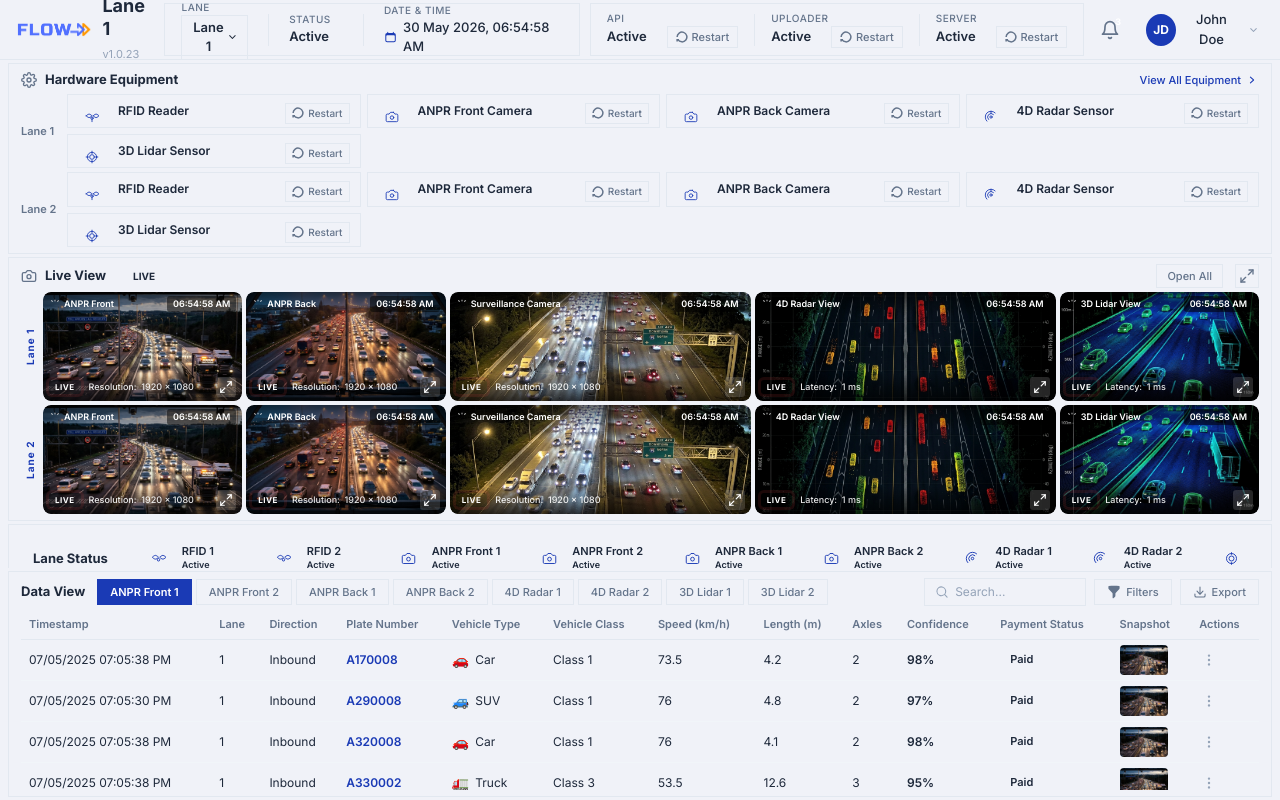
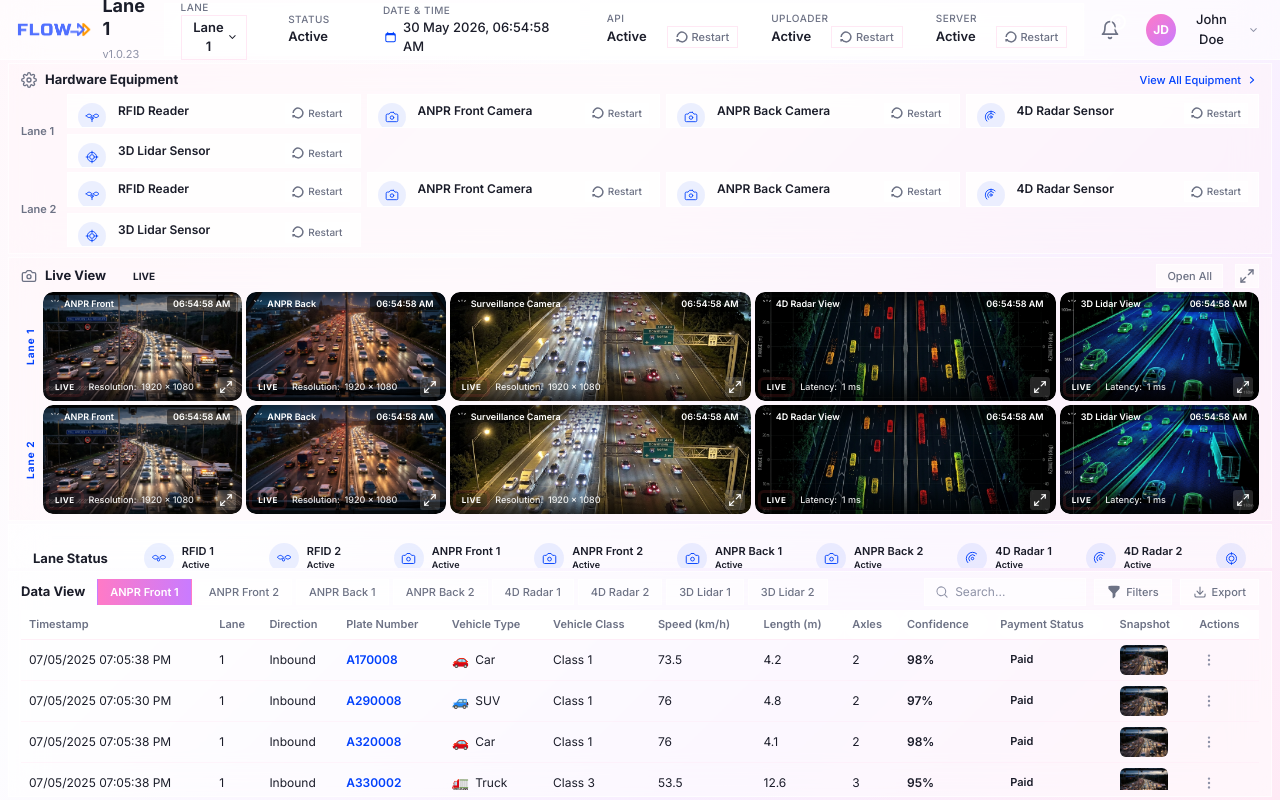
Before and after one commit to N1shkarsh-70/mlff-lane, an Angular app: page / in a window 1280 px wide. Built offline with nearby package versions, Linux system fonts and the light colour scheme.

Commit message:
change and update on 8 june

```diff
--- a/src/app/app.component.css
+++ b/src/app/app.component.css
@@ -10,7 +10,7 @@
   flex-direction: column;
   height: 100vh;
   width: 100%;
-  background: var(--color-bg-page);
+  background: linear-gradient(135deg, #FFF7FB 0%, #FDFDFF 35%, #F8EEFF 70%, #FFEAF5 100%);
   overflow: hidden;
 }
 
@@ -25,9 +25,6 @@
 }
 
 /* === Proportional Height Budget === */
-/* Header: ~7% (handled by the header component fixed height) */
-/* Remaining viewport distributed proportionally: */
-
 app-hardware-equipment {
   flex: 0 0 26%;
   min-height: 0;
@@ -60,7 +57,7 @@ app-data-view {
   }
 }
 
-/* === Laptop (1366px - 1439px) density adjustment === */
+/* === Laptop density adjustment === */
 @media (max-width: 1439px) {
   .dashboard-main {
     gap: 3px;
--- a/src/app/components/data-view/data-view.component.css
+++ b/src/app/components/data-view/data-view.component.css
@@ -6,14 +6,17 @@
 }
 
 .data-view-section {
-  background: var(--color-bg-card);
-  border: 1px solid var(--color-border);
+  background: rgba(255, 255, 255, 0.55);
+  backdrop-filter: blur(18px);
+  -webkit-backdrop-filter: blur(18px);
+  border: 1px solid rgba(255, 255, 255, 0.65);
   border-radius: var(--radius-card);
   padding: 6px 12px;
   display: flex;
   flex-direction: column;
   overflow: hidden;
   height: 100%;
+  box-shadow: var(--shadow-card);
 }
 
 .section-title {
@@ -44,8 +47,8 @@
   font-size: 11px;
   font-weight: 500;
   color: var(--color-text-secondary);
-  background: none;
-  border: 1px solid var(--color-border);
+  background: rgba(255, 255, 255, 0.55);
+  border: 1px solid rgba(255, 255, 255, 0.65);
   padding: 4px 12px;
   border-radius: var(--radius-pill);
   cursor: pointer;
@@ -53,13 +56,13 @@
   transition: all 0.2s;
 }
 .tab-item:hover {
-  border-color: var(--color-primary);
+  border-color: rgba(255, 225, 240, 0.75);
   color: var(--color-primary);
 }
 .tab-item.active {
-  background: var(--color-primary);
+  background: linear-gradient(90deg, #FF7AC6 0%, #C97BFF 100%);
   color: white;
-  border-color: var(--color-primary);
+  border-color: transparent;
   font-weight: 600;
 }
 
@@ -68,14 +71,14 @@
   display: flex;
   align-items: center;
   gap: 6px;
-  border: 1px solid var(--color-border);
+  border: 1px solid rgba(255, 255, 255, 0.65);
   border-radius: var(--radius-btn);
   padding: 4px 10px;
-  background: var(--color-bg-card);
+  background: rgba(255, 255, 255, 0.55);
   transition: border-color 0.2s;
 }
 .search-box:focus-within {
-  border-color: var(--color-primary);
+  border-color: var(--accent-pink);
 }
 
 .search-input {
@@ -99,8 +102,8 @@
   font-size: 11px;
   font-weight: 500;
   color: var(--color-text-secondary);
-  background: none;
-  border: 1px solid var(--color-border);
+  background: rgba(255, 255, 255, 0.55);
+  border: 1px solid rgba(255, 255, 255, 0.65);
   padding: 4px 12px;
   border-radius: var(--radius-btn);
   cursor: pointer;
@@ -108,7 +111,7 @@
   white-space: nowrap;
 }
 .action-btn:hover {
-  border-color: var(--color-primary);
+  border-color: var(--accent-pink);
   color: var(--color-primary);
 }
 
@@ -132,11 +135,13 @@
   font-weight: 600;
   color: var(--color-text-secondary);
   padding: 6px 8px;
-  border-bottom: 1px solid var(--color-border);
+  border-bottom: 1px solid rgba(255, 225, 240, 0.5);
   white-space: nowrap;
   position: sticky;
   top: 0;
-  background: var(--color-bg-card);
+  background: rgba(255, 255, 255, 0.85);
+  backdrop-filter: blur(12px);
+  -webkit-backdrop-filter: blur(12px);
 }
 
 .data-table tbody td {
@@ -144,14 +149,14 @@
   color: var(--color-text-primary);
   font-size: 12px;
   white-space: nowrap;
-  border-bottom: 1px solid #f1f5f9;
+  border-bottom: 1px solid rgba(255, 225, 240, 0.3);
 }
 
 .table-row {
   transition: background 0.15s;
 }
 .table-row:hover {
-  background: var(--color-primary-50);
+  background: rgba(255, 122, 198, 0.06);
 }
 
 .plate-link {
@@ -189,7 +194,7 @@
 .snapshot-thumb {
   width: 48px;
   height: 30px;
-  border-radius: 4px;
+  border-radius: 6px;
   overflow: hidden;
   background: var(--color-bg-dark);
 }
@@ -211,7 +216,7 @@
   align-items: center;
 }
 .actions-btn:hover {
-  background: var(--color-primary-50);
+  background: rgba(255, 122, 198, 0.08);
   color: var(--color-primary);
 }
 
--- a/src/app/components/hardware-equipment/equipment-card/equipment-card.component.css
+++ b/src/app/components/hardware-equipment/equipment-card/equipment-card.component.css
@@ -5,19 +5,20 @@
 }
 
 .equipment-card {
-  background: var(--color-bg-card);
-  border: 1px solid var(--color-border);
+  background: rgba(255, 255, 255, 0.72);
+  border: 1px solid rgba(255, 255, 255, 0.75);
   border-radius: var(--radius-card);
   padding: 8px 10px 6px;
   display: flex;
   flex-direction: column;
   gap: 4px;
-  transition: all 0.2s ease;
+  transition: all 0.25s ease;
   height: 100%;
   overflow: hidden;
+  box-shadow: var(--shadow-inner-glow);
 }
 .equipment-card:hover {
-  border-color: var(--color-border-hover);
+  border-color: rgba(255, 225, 240, 0.75);
   box-shadow: var(--shadow-card-hover);
 }
 .equipment-card.inactive {
@@ -28,7 +29,7 @@
   width: 28px;
   height: 28px;
   border-radius: 50%;
-  background: var(--color-primary-light);
+  background: rgba(2, 65, 252, 0.08);
   display: flex;
   align-items: center;
   justify-content: center;
@@ -96,8 +97,8 @@
   font-size: 10px;
   font-weight: 500;
   color: var(--color-text-secondary);
-  background: var(--color-bg-card);
-  border: 1px solid var(--color-border);
+  background: rgba(255, 255, 255, 0.55);
+  border: 1px solid rgba(255, 255, 255, 0.65);
   border-radius: var(--radius-btn);
   cursor: pointer;
   transition: all 0.2s;
@@ -105,9 +106,9 @@
   flex-shrink: 0;
 }
 .restart-button:hover {
-  border-color: var(--color-primary);
+  border-color: var(--accent-pink);
   color: var(--color-primary);
-  background: var(--color-primary-50);
+  background: rgba(255, 122, 198, 0.08);
 }
 .restart-button:disabled {
   opacity: 0.5;
--- a/src/app/components/hardware-equipment/hardware-equipment.component.css
+++ b/src/app/components/hardware-equipment/hardware-equipment.component.css
@@ -6,14 +6,17 @@
 }
 
 .hardware-section {
-  background: var(--color-bg-card);
-  border: 1px solid var(--color-border);
+  background: rgba(255, 245, 250, 0.52);
+  backdrop-filter: blur(18px);
+  -webkit-backdrop-filter: blur(18px);
+  border: 1px solid rgba(255, 255, 255, 0.65);
   border-radius: var(--radius-card);
   padding: 6px 12px;
   height: 100%;
   display: flex;
   flex-direction: column;
   overflow: hidden;
+  box-shadow: var(--shadow-card);
 }
 
 .section-header {
--- a/src/app/components/header/header.component.css
+++ b/src/app/components/header/header.component.css
@@ -8,8 +8,10 @@
   justify-content: space-between;
   padding: 0 16px;
   height: 60px;
-  background: var(--color-bg-card);
-  border-bottom: 1px solid var(--color-border);
+  background: rgba(255, 255, 255, 0.55);
+  backdrop-filter: blur(18px);
+  -webkit-backdrop-filter: blur(18px);
+  border-bottom: 1px solid rgba(255, 255, 255, 0.65);
   box-shadow: var(--shadow-header);
   gap: 10px;
   flex-shrink: 0;
@@ -21,8 +23,10 @@
 }
 
 .header-card {
-  background: var(--color-bg-card);
-  border: 1px solid var(--color-border);
+  background: rgba(255, 255, 255, 0.55);
+  backdrop-filter: blur(18px);
+  -webkit-backdrop-filter: blur(18px);
+  border: 1px solid rgba(255, 255, 255, 0.65);
   border-radius: var(--radius-card);
   padding: 6px 16px;
   height: 53px;
@@ -35,7 +39,7 @@
   font-weight: 600;
   color: var(--color-text-primary);
   background: none;
-  border: 1px solid var(--color-border);
+  border: 1px solid rgba(255, 225, 240, 0.75);
   padding: 2px 8px;
   border-radius: var(--radius-btn);
   cursor: pointer;
@@ -51,8 +55,10 @@
   top: 100%;
   left: 0;
   margin-top: 4px;
-  background: var(--color-bg-card);
-  border: 1px solid var(--color-border);
+  background: rgba(255, 255, 255, 0.85);
+  backdrop-filter: blur(18px);
+  -webkit-backdrop-filter: blur(18px);
+  border: 1px solid rgba(255, 255, 255, 0.65);
   border-radius: var(--radius-btn);
   box-shadow: var(--shadow-card-hover);
   z-index: 50;
@@ -73,12 +79,12 @@
   transition: background 0.15s;
 }
 .dropdown-item:hover {
-  background: var(--color-primary-50);
+  background: rgba(255, 122, 198, 0.08);
 }
 .dropdown-item.active {
   color: var(--color-primary);
   font-weight: 600;
-  background: var(--color-primary-light);
+  background: rgba(2, 65, 252, 0.06);
 }
 
 .status-dot {
@@ -104,7 +110,7 @@
   font-weight: 500;
   color: var(--color-text-secondary);
   background: none;
-  border: 1px solid var(--color-border);
+  border: 1px solid rgba(255, 225, 240, 0.75);
   padding: 2px 8px;
   border-radius: var(--radius-btn);
   cursor: pointer;
@@ -129,7 +135,7 @@
   transition: all 0.2s;
 }
 .notification-bell:hover {
-  background: var(--color-primary-50);
+  background: rgba(255, 122, 198, 0.08);
   color: var(--color-primary);
 }
 
@@ -147,14 +153,14 @@
   display: flex;
   align-items: center;
   justify-content: center;
-  border: 2px solid var(--color-bg-card);
+  border: 2px solid rgba(255, 255, 255, 0.85);
 }
 
 .user-avatar {
   width: 32px;
   height: 32px;
   border-radius: 50%;
-  background: var(--color-primary);
+  background: linear-gradient(135deg, #FF7AC6, #C97BFF);
   color: white;
   display: flex;
   align-items: center;
@@ -172,5 +178,5 @@
   transition: background 0.15s;
 }
 .user-profile button:hover {
-  background: var(--color-primary-50);
+  background: rgba(255, 122, 198, 0.08);
 }
--- a/src/app/components/lane-status/lane-status.component.css
+++ b/src/app/components/lane-status/lane-status.component.css
@@ -7,8 +7,10 @@
 
 /* === Outer Card Container === */
 .lane-status-section {
-  background: var(--color-bg-card);
-  border: 1px solid var(--color-border);
+  background: rgba(255, 255, 255, 0.55);
+  backdrop-filter: blur(18px);
+  -webkit-backdrop-filter: blur(18px);
+  border: 1px solid rgba(255, 255, 255, 0.65);
   border-radius: var(--radius-card);
   padding: 12px 20px;
   height: 100%;
@@ -16,6 +18,7 @@
   align-items: center;
   overflow: hidden;
   min-height: 68px;
+  box-shadow: var(--shadow-card);
 }
 
 /* Responsive outer padding */
@@ -85,7 +88,7 @@
   width: 30px;
   height: 30px;
   border-radius: 50%;
-  background: var(--color-primary-light);
+  background: rgba(2, 65, 252, 0.08);
   display: flex;
   align-items: center;
   justify-content: center;
--- a/src/app/components/live-view/feed-panel/feed-panel.component.css
+++ b/src/app/components/live-view/feed-panel/feed-panel.component.css
@@ -7,12 +7,13 @@
 
 .feed-container {
   position: relative;
-  border-radius: 8px;
+  border-radius: 10px;
   overflow: hidden;
   background: var(--color-bg-dark);
   cursor: pointer;
   height: 100%;
   min-height: 0;
+  box-shadow: 0 4px 16px rgba(214, 188, 210, 0.10);
 }
 
 .feed-image {
--- a/src/app/components/live-view/live-view.component.css
+++ b/src/app/components/live-view/live-view.component.css
@@ -6,14 +6,17 @@
 }
 
 .live-view-section {
-  background: var(--color-bg-card);
-  border: 1px solid var(--color-border);
+  background: rgba(255, 245, 250, 0.52);
+  backdrop-filter: blur(18px);
+  -webkit-backdrop-filter: blur(18px);
+  border: 1px solid rgba(255, 255, 255, 0.65);
   border-radius: var(--radius-card);
   padding: 6px 12px;
   height: 100%;
   display: flex;
   flex-direction: column;
   overflow: hidden;
+  box-shadow: var(--shadow-card);
 }
 
 .section-header {
@@ -54,21 +57,21 @@
   font-size: 11px;
   font-weight: 500;
   color: var(--color-text-secondary);
-  background: none;
-  border: 1px solid var(--color-border);
+  background: rgba(255, 255, 255, 0.55);
+  border: 1px solid rgba(255, 255, 255, 0.65);
   padding: 3px 10px;
   border-radius: var(--radius-btn);
   cursor: pointer;
   transition: all 0.2s;
 }
 .open-all-btn:hover {
-  border-color: var(--color-primary);
+  border-color: var(--accent-pink);
   color: var(--color-primary);
 }
 
 .fullscreen-toggle-btn {
-  background: none;
-  border: 1px solid var(--color-border);
+  background: rgba(255, 255, 255, 0.55);
+  border: 1px solid rgba(255, 255, 255, 0.65);
   color: var(--color-text-secondary);
   padding: 3px;
   border-radius: var(--radius-btn);
@@ -78,7 +81,7 @@
   align-items: center;
 }
 .fullscreen-toggle-btn:hover {
-  border-color: var(--color-primary);
+  border-color: var(--accent-pink);
   color: var(--color-primary);
 }
 
@@ -123,7 +126,7 @@
   height: 100%;
   min-height: 0;
   overflow: hidden;
-  border-radius: 8px;
+  border-radius: 10px;
 }
 
 /* ANPR Front: 2 cols */
--- a/src/styles.css
+++ b/src/styles.css
@@ -4,26 +4,31 @@
 @import "tailwindcss";
 
 @theme {
-  /* === Colors === */
-  --color-primary: #1a3ab5;
-  --color-primary-dark: #142d8c;
-  --color-primary-light: #e8ecfa;
-  --color-primary-50: #f0f3ff;
-  --color-primary-100: #dce3ff;
-  --color-success: #22c55e;
-  --color-success-light: #dcfce7;
-  --color-danger: #ef4444;
-  --color-danger-light: #fee2e2;
+  /* === Colors — Glassmorphism Pink/Lavender === */
+  --color-primary: #0241FC;
+  --color-primary-dark: #0231CC;
+  --color-primary-light: rgba(2, 65, 252, 0.08);
+  --color-primary-50: rgba(2, 65, 252, 0.05);
+  --color-primary-100: rgba(2, 65, 252, 0.10);
+  --color-success: #1DBF73;
+  --color-success-light: rgba(29, 191, 115, 0.12);
+  --color-danger: #FF4D4F;
+  --color-danger-light: rgba(255, 77, 79, 0.12);
   --color-warning: #f59e0b;
-  --color-bg-page: #f0f2f8;
-  --color-bg-card: #ffffff;
+  --color-bg-page: #FFF7FB;
+  --color-bg-card: rgba(255, 255, 255, 0.55);
+  --color-bg-card-solid: rgba(255, 255, 255, 0.72);
   --color-bg-dark: #0f172a;
   --color-bg-overlay: rgba(15, 23, 42, 0.7);
-  --color-text-primary: #1e293b;
-  --color-text-secondary: #64748b;
-  --color-text-muted: #94a3b8;
-  --color-border: #e2e8f0;
-  --color-border-hover: #cbd5e1;
+  --color-text-primary: #1B1D2A;
+  --color-text-secondary: #6D7285;
+  --color-text-muted: #8E92A7;
+  --color-border: rgba(255, 255, 255, 0.65);
+  --color-border-hover: rgba(255, 225, 240, 0.75);
+
+  /* === Accent Gradients === */
+  --accent-pink: #FF7AC6;
+  --accent-purple: #C97BFF;
 
   /* === Font Family === */
   --font-sans: 'Inter', system-ui, -apple-system, sans-serif;
@@ -31,13 +36,14 @@
   /* === Border Radius === */
   --radius-card: 16px;
   --radius-badge: 20px;
-  --radius-btn: 6px;
+  --radius-btn: 8px;
   --radius-pill: 9999px;
 
-  /* === Shadows === */
-  --shadow-card: 0 1px 3px rgba(0, 0, 0, 0.08);
-  --shadow-card-hover: 0 4px 12px rgba(0, 0, 0, 0.12);
-  --shadow-header: 0 2px 8px rgba(0, 0, 0, 0.06);
+  /* === Shadows (very subtle) === */
+  --shadow-card: 0 4px 16px rgba(214, 188, 210, 0.10);
+  --shadow-card-hover: 0 10px 28px rgba(229, 160, 205, 0.18);
+  --shadow-header: 0 8px 30px rgba(215, 177, 203, 0.12);
+  --shadow-inner-glow: 0 6px 20px rgba(236, 177, 215, 0.12), inset 0 1px 0 rgba(255, 255, 255, 0.7);
 }
 
 /* === Global Resets & Base Styles === */
@@ -52,7 +58,7 @@ html, body {
   width: 100%;
   overflow: hidden;
   font-family: var(--font-sans);
-  background-color: var(--color-bg-page);
+  background: linear-gradient(135deg, #FFF7FB 0%, #FDFDFF 35%, #F8EEFF 70%, #FFEAF5 100%);
   color: var(--color-text-primary);
   -webkit-font-smoothing: antialiased;
   -moz-osx-font-smoothing: grayscale;
@@ -67,7 +73,7 @@ html, body {
   background: transparent;
 }
 ::-webkit-scrollbar-thumb {
-  background: var(--color-border-hover);
+  background: rgba(255, 225, 240, 0.75);
   border-radius: 4px;
 }
 ::-webkit-scrollbar-thumb:hover {
@@ -81,8 +87,8 @@ html, body {
 }
 
 @keyframes pulse-live {
-  0%, 100% { box-shadow: 0 0 0 0 rgba(239, 68, 68, 0.5); }
-  50% { box-shadow: 0 0 0 4px rgba(239, 68, 68, 0); }
+  0%, 100% { box-shadow: 0 0 0 0 rgba(255, 77, 79, 0.5); }
+  50% { box-shadow: 0 0 0 4px rgba(255, 77, 79, 0); }
 }
 
 @keyframes spin-once {
```
